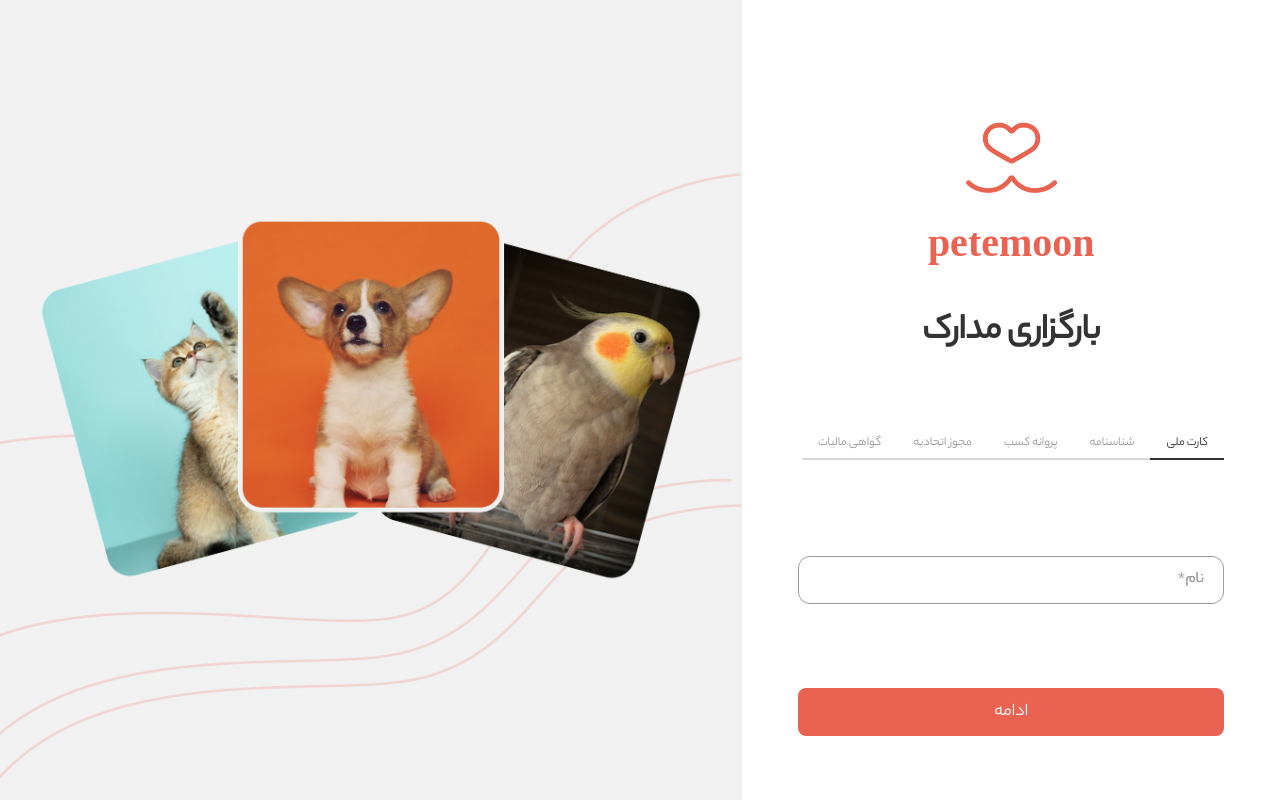
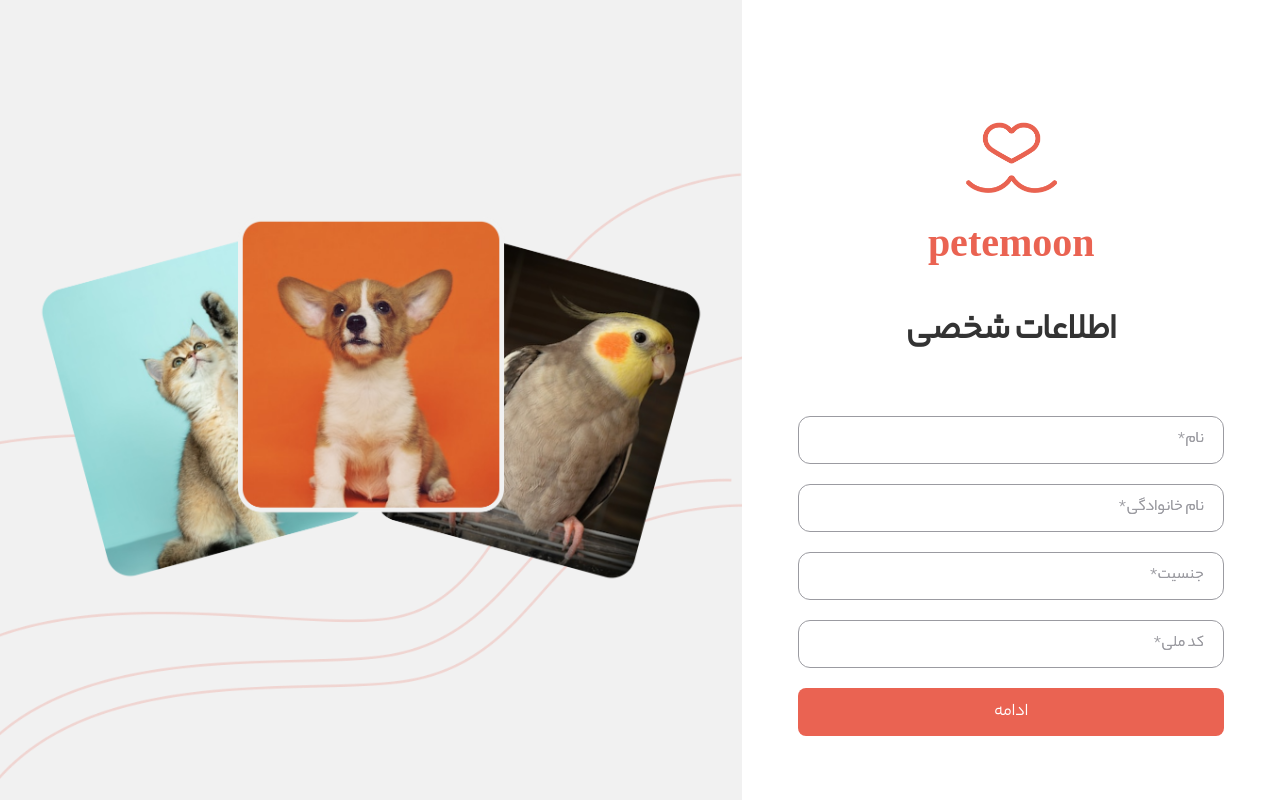
Before and after one commit to rizostudio/petemoon-front-petshop, a Next.js app: page /sign-up in a window 1280 px wide. Built offline with nearby package versions, Linux system fonts and the light colour scheme.

Commit message:
Step is changed to firstSection

```diff
--- a/pages/sign-up.jsx
+++ b/pages/sign-up.jsx
@@ -16,7 +16,7 @@ export default function SignUp() {
   const [isSubmitting, setIsSubmitting] = useState(false);
   const toggleSubmitState = () => setIsSubmitting((currState) => !currState);
   const router = useRouter();
-  const [step,setStep] = useState(5)
+  const [step,setStep] = useState(1)
   const backHandler = () => {
     step > 1 ? setStep(step-1) : router.push('/')
   }
```
